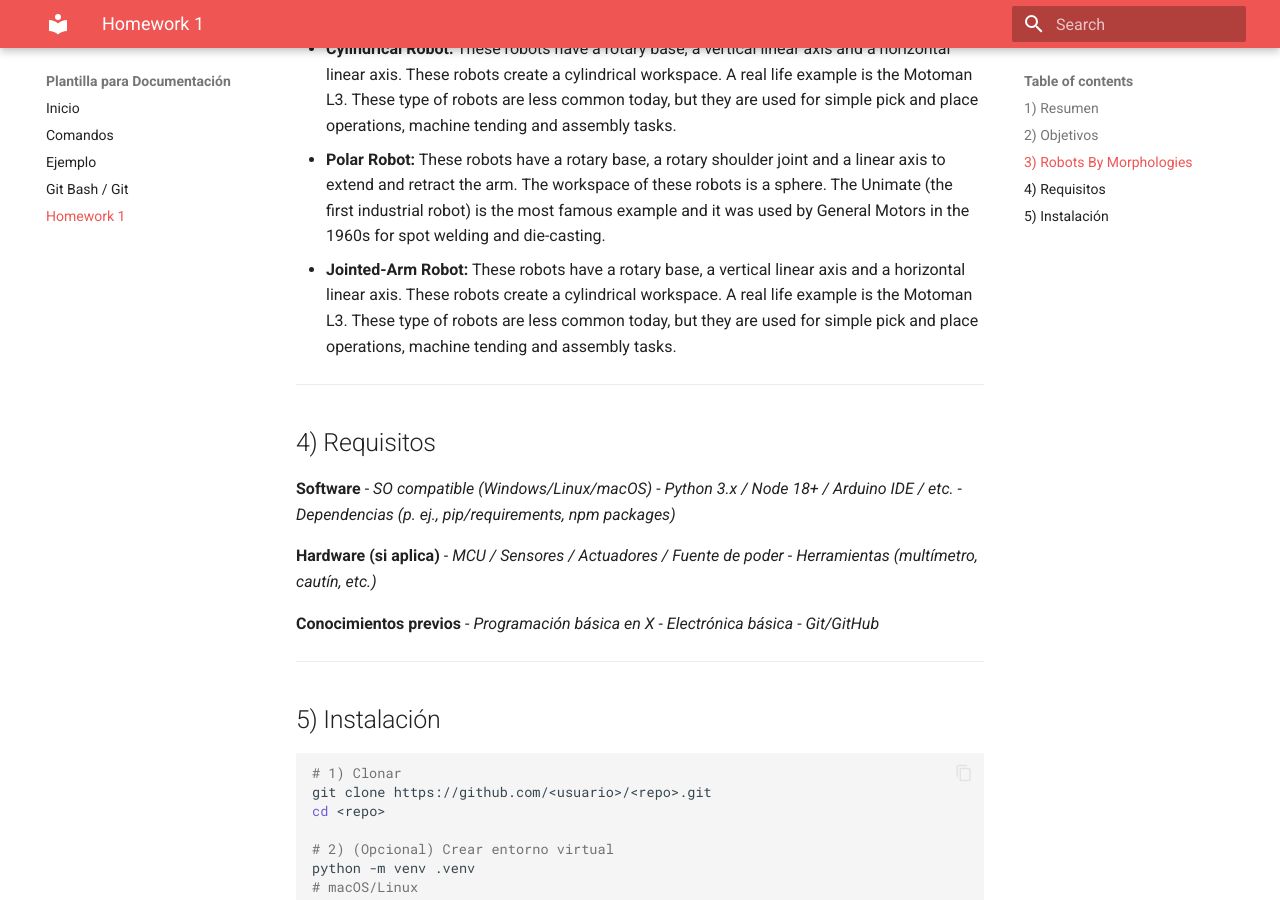
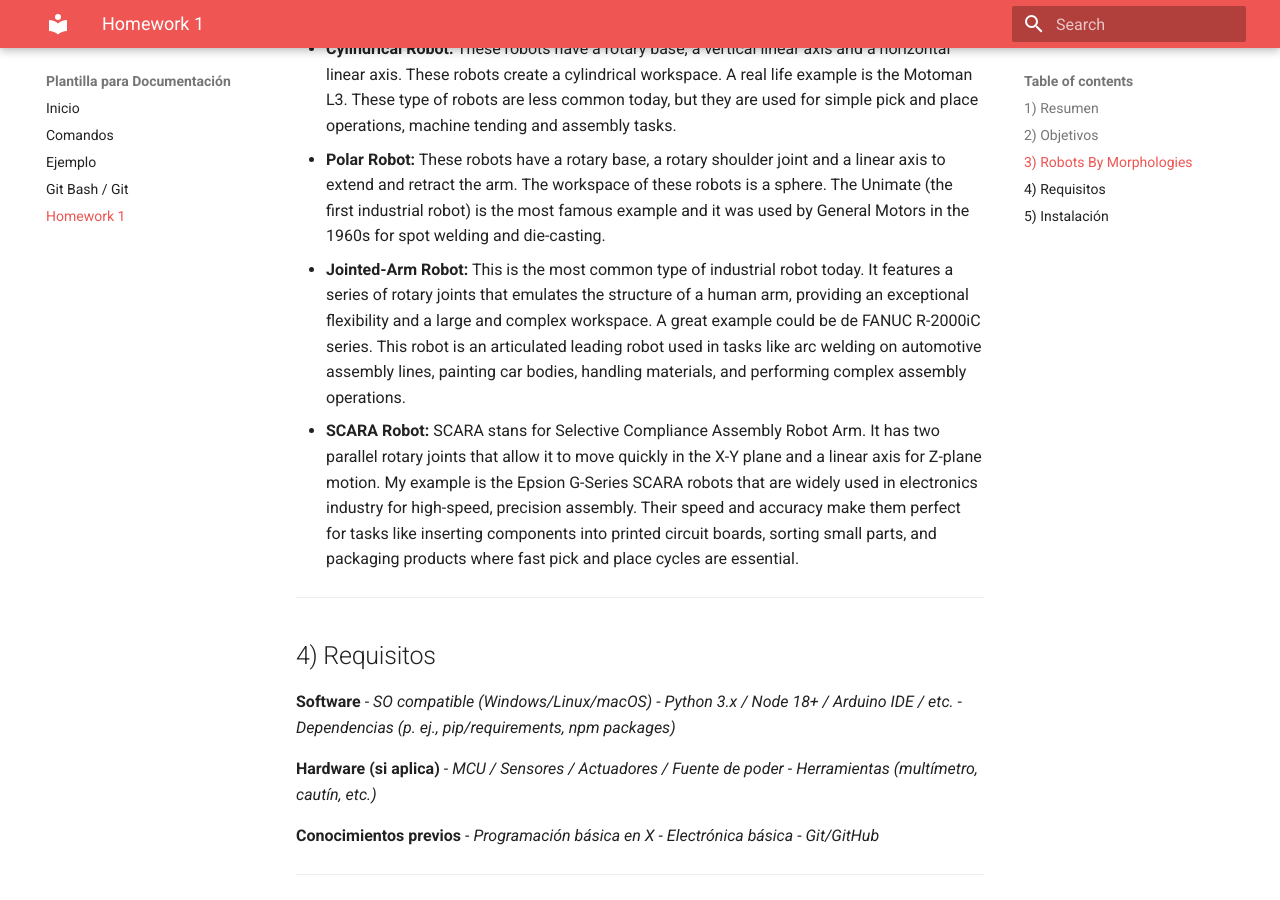
Before and after one commit to AngelDominguezCruz/RoboticaAplicadaAngelDom, an MkDocs documentation site: the page built from docs/examplesofrobots.md, in a window 1280 px wide and 900 px high, scrolled down 808 px. Built offline with MkDocs 1.6.1 and Material for MkDocs 9.7.7, drawn with Linux system fonts in a browser that asks for light colours.

Commit message:
Texto Examples Of Robot

```diff
--- a/docs/examplesofrobots.md
+++ b/docs/examplesofrobots.md
@@ -24,7 +24,8 @@
 - **Catesian Robot:** These robots operate on three axes (X, Y and Z) at 90 degree angles to each other. This structure allows the to cover a rectangular or cubical workspace. An example could be the TPA-E Series Gantry Robot from MAcron Dynamics. These robots are used for automated material handling (carrying heavy things) or assembling large components.
 - **Cylindrical Robot:** These robots have a rotary base, a vertical linear axis and a horizontal linear axis. These robots create a cylindrical workspace. A real life example is the Motoman L3. These type of robots are less common today, but they are used for simple pick and place operations, machine tending and assembly tasks.
 - **Polar Robot:** These robots have a rotary base, a rotary shoulder joint and a linear axis to extend and retract the arm. The workspace of these robots is a sphere. The Unimate (the first industrial robot) is the most famous example and it was used by General Motors in the 1960s for spot welding and die-casting.
-- **Jointed-Arm Robot:** These robots have a rotary base, a vertical linear axis and a horizontal linear axis. These robots create a cylindrical workspace. A real life example is the Motoman L3. These type of robots are less common today, but they are used for simple pick and place operations, machine tending and assembly tasks.
+- **Jointed-Arm Robot:** This is the most common type of industrial robot today. It features a series of rotary joints that emulates the structure of a human arm, providing an exceptional flexibility and a large and complex workspace. A great example could be de FANUC R-2000iC series. This robot is an articulated leading robot used in tasks like arc welding on automotive assembly lines, painting car bodies, handling materials, and performing complex assembly operations.
+- **SCARA Robot:** SCARA stans for Selective Compliance Assembly Robot Arm. It has two parallel rotary joints that allow it to move quickly in the X-Y plane and a linear axis for Z-plane motion. My example is the Epsion G-Series SCARA robots that are widely used in electronics industry for high-speed, precision assembly. Their speed and accuracy make them perfect for tasks like inserting components into printed circuit boards, sorting small parts, and packaging products where fast pick and place cycles are essential.
 
 ---
 
```
